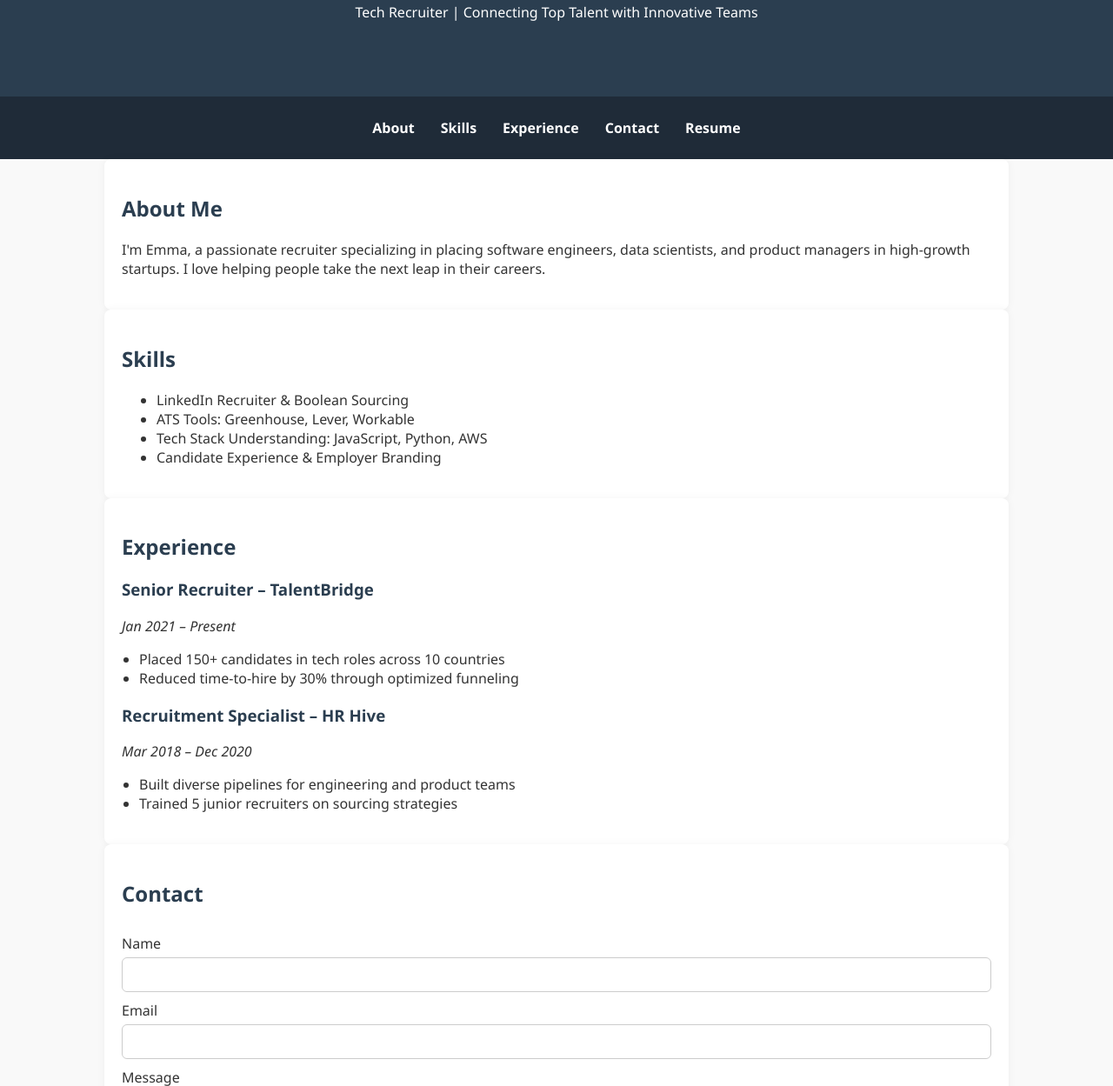
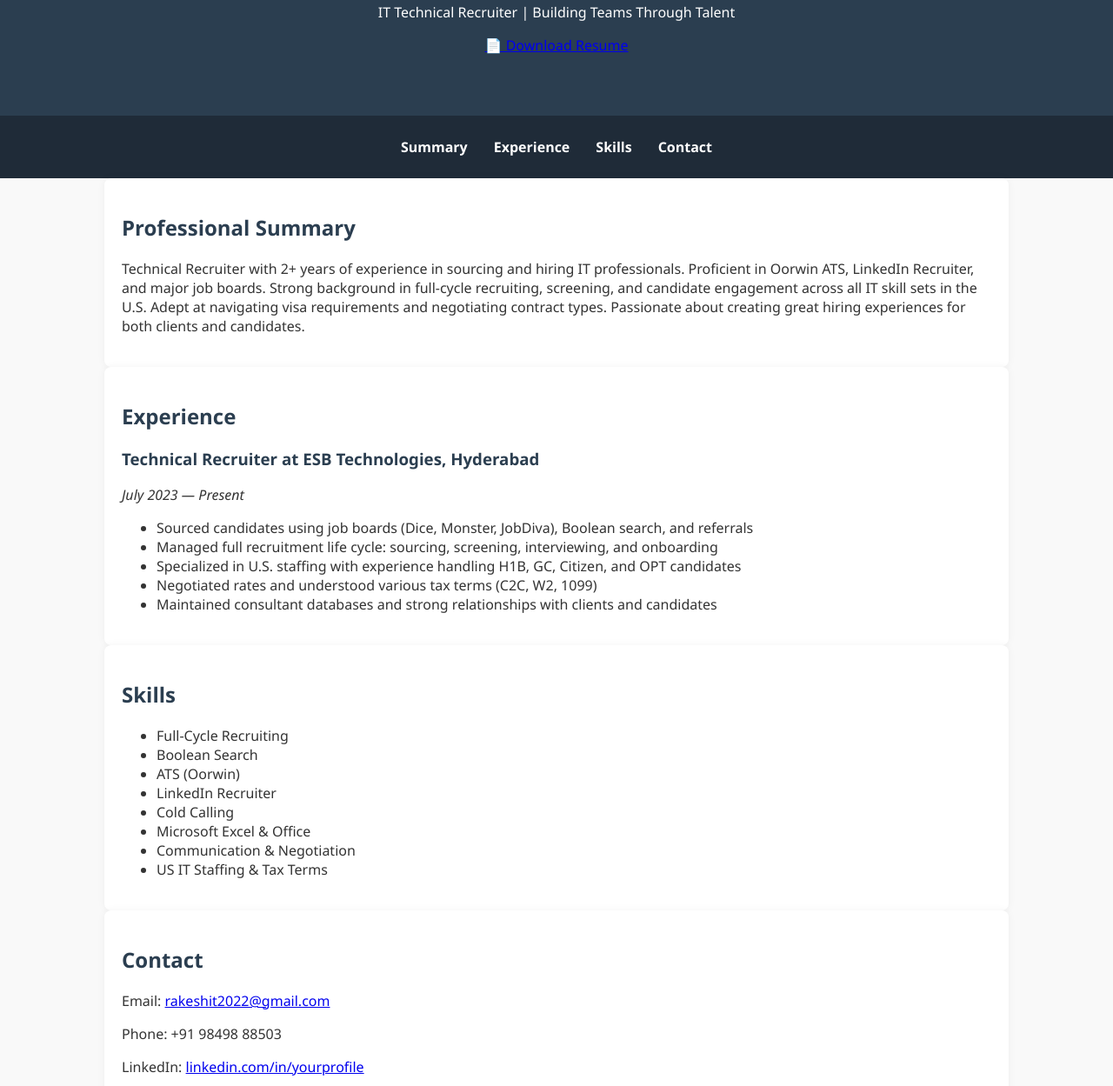
Before and after one commit to raki888/Portfolio, a plain HTML site: page index.html in a window 1280 px wide. Shown: the part 153-1402 px from the top of the page at 87% size. Drawn offline with Linux system fonts and the light colour scheme.

Commit message:
Update index.html

```diff
--- a/index.html
+++ b/index.html
@@ -1,84 +1,80 @@
 <!DOCTYPE html>
 <html lang="en">
 <head>
-  <meta charset="UTF-8">
-  <meta name="viewport" content="width=device-width, initial-scale=1">
-  <title>Emma Clark | Tech Recruiter</title>
-  <link rel="stylesheet" href="style.css">
+  <meta charset="UTF-8" />
+  <meta name="viewport" content="width=device-width, initial-scale=1.0"/>
+  <title>Rakesh Esampelly | IT Technical Recruiter</title>
+  <link rel="stylesheet" href="style.css" />
 </head>
 <body>
-  <header class="fade-in">
+  <header class="header fade-in">
     <div class="container">
-      <h1>Emma Clark</h1>
-      <p>Tech Recruiter | Connecting Top Talent with Innovative Teams</p>
+      <h1>Rakesh Esampelly</h1>
+      <p>IT Technical Recruiter | Building Teams Through Talent</p>
+      <a href="assets/resume.pdf" class="btn" download>📄 Download Resume</a>
     </div>
   </header>
 
   <nav>
     <ul class="container">
-      <li><a href="#about">About</a></li>
+      <li><a href="#summary">Summary</a></li>
+      <li><a href="#experience">Experience</a></li>
       <li><a href="#skills">Skills</a></li>
-      <li><a href="#experience">Experience</a></li>
       <li><a href="#contact">Contact</a></li>
-      <li><a href="/assets/Emma_Clark_Resume.pdf" download>Resume</a></li>
     </ul>
   </nav>
 
-  <section id="about" class="container slide-up">
-    <h2>About Me</h2>
-    <p>I'm Emma, a passionate recruiter specializing in placing software engineers, data scientists, and product managers in high-growth startups. I love helping people take the next leap in their careers.</p>
+  <section id="summary" class="container section slide-up">
+    <h2>Professional Summary</h2>
+    <p>Technical Recruiter with 2+ years of experience in sourcing and hiring IT professionals. Proficient in Oorwin ATS, LinkedIn Recruiter, and major job boards. Strong background in full-cycle recruiting, screening, and candidate engagement across all IT skill sets in the U.S. Adept at navigating visa requirements and negotiating contract types. Passionate about creating great hiring experiences for both clients and candidates.</p>
   </section>
 
-  <section id="skills" class="container slide-up">
-    <h2>Skills</h2>
+  <section id="experience" class="container section slide-up">
+    <h2>Experience</h2>
+    <h3>Technical Recruiter at ESB Technologies, Hyderabad</h3>
+    <p><em>July 2023 — Present</em></p>
     <ul>
-      <li>LinkedIn Recruiter & Boolean Sourcing</li>
-      <li>ATS Tools: Greenhouse, Lever, Workable</li>
-      <li>Tech Stack Understanding: JavaScript, Python, AWS</li>
-      <li>Candidate Experience & Employer Branding</li>
+      <li>Sourced candidates using job boards (Dice, Monster, JobDiva), Boolean search, and referrals</li>
+      <li>Managed full recruitment life cycle: sourcing, screening, interviewing, and onboarding</li>
+      <li>Specialized in U.S. staffing with experience handling H1B, GC, Citizen, and OPT candidates</li>
+      <li>Negotiated rates and understood various tax terms (C2C, W2, 1099)</li>
+      <li>Maintained consultant databases and strong relationships with clients and candidates</li>
     </ul>
   </section>
 
-  <section id="experience" class="container slide-up">
-    <h2>Experience</h2>
-    <div class="job">
-      <h3>Senior Recruiter – TalentBridge</h3>
-      <p><em>Jan 2021 – Present</em></p>
-      <ul>
-        <li>Placed 150+ candidates in tech roles across 10 countries</li>
-        <li>Reduced time-to-hire by 30% through optimized funneling</li>
-      </ul>
-    </div>
-    <div class="job">
-      <h3>Recruitment Specialist – HR Hive</h3>
-      <p><em>Mar 2018 – Dec 2020</em></p>
-      <ul>
-        <li>Built diverse pipelines for engineering and product teams</li>
-        <li>Trained 5 junior recruiters on sourcing strategies</li>
-      </ul>
-    </div>
+  <section id="skills" class="container section slide-up">
+    <h2>Skills</h2>
+    <ul class="skills-list">
+      <li>Full-Cycle Recruiting</li>
+      <li>Boolean Search</li>
+      <li>ATS (Oorwin)</li>
+      <li>LinkedIn Recruiter</li>
+      <li>Cold Calling</li>
+      <li>Microsoft Excel & Office</li>
+      <li>Communication & Negotiation</li>
+      <li>US IT Staffing & Tax Terms</li>
+    </ul>
   </section>
 
-  <section id="contact" class="container slide-up">
+  <section id="contact" class="container section slide-up">
     <h2>Contact</h2>
+    <p>Email: <a href="mailto:rakeshit2022@gmail.com">rakeshit2022@gmail.com</a></p>
+    <p>Phone: +91 98498 88503</p>
+    <p>LinkedIn: <a href="https://linkedin.com/in/yourprofile" target="_blank">linkedin.com/in/yourprofile</a></p>
+
     <form action="https://formspree.io/f/moqpdzon" method="POST">
-      <label for="name">Name</label>
+      <label>Name</label>
       <input type="text" name="name" required>
-
-      <label for="email">Email</label>
+      <label>Email</label>
       <input type="email" name="email" required>
-
-      <label for="message">Message</label>
-      <textarea name="message" rows="5" required></textarea>
-
+      <label>Message</label>
+      <textarea name="message" required></textarea>
       <button type="submit">Send Message</button>
     </form>
   </section>
 
   <footer>
-    <div class="container">
-      <p>© 2025 Emma Clark | All Rights Reserved</p>
-    </div>
+    <p>© 2025 Rakesh Esampelly | All rights reserved</p>
   </footer>
 </body>
 </html>
```
